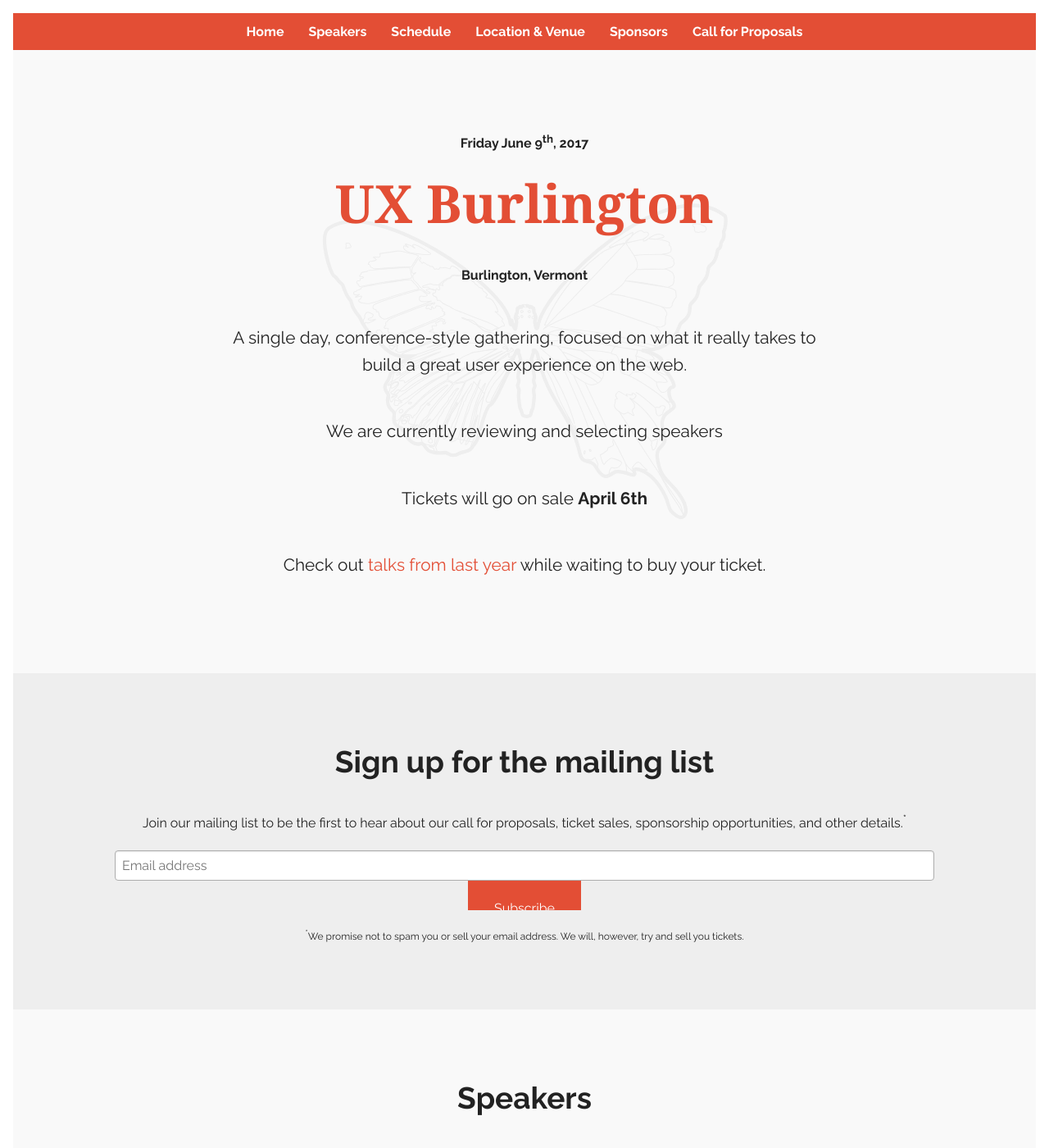
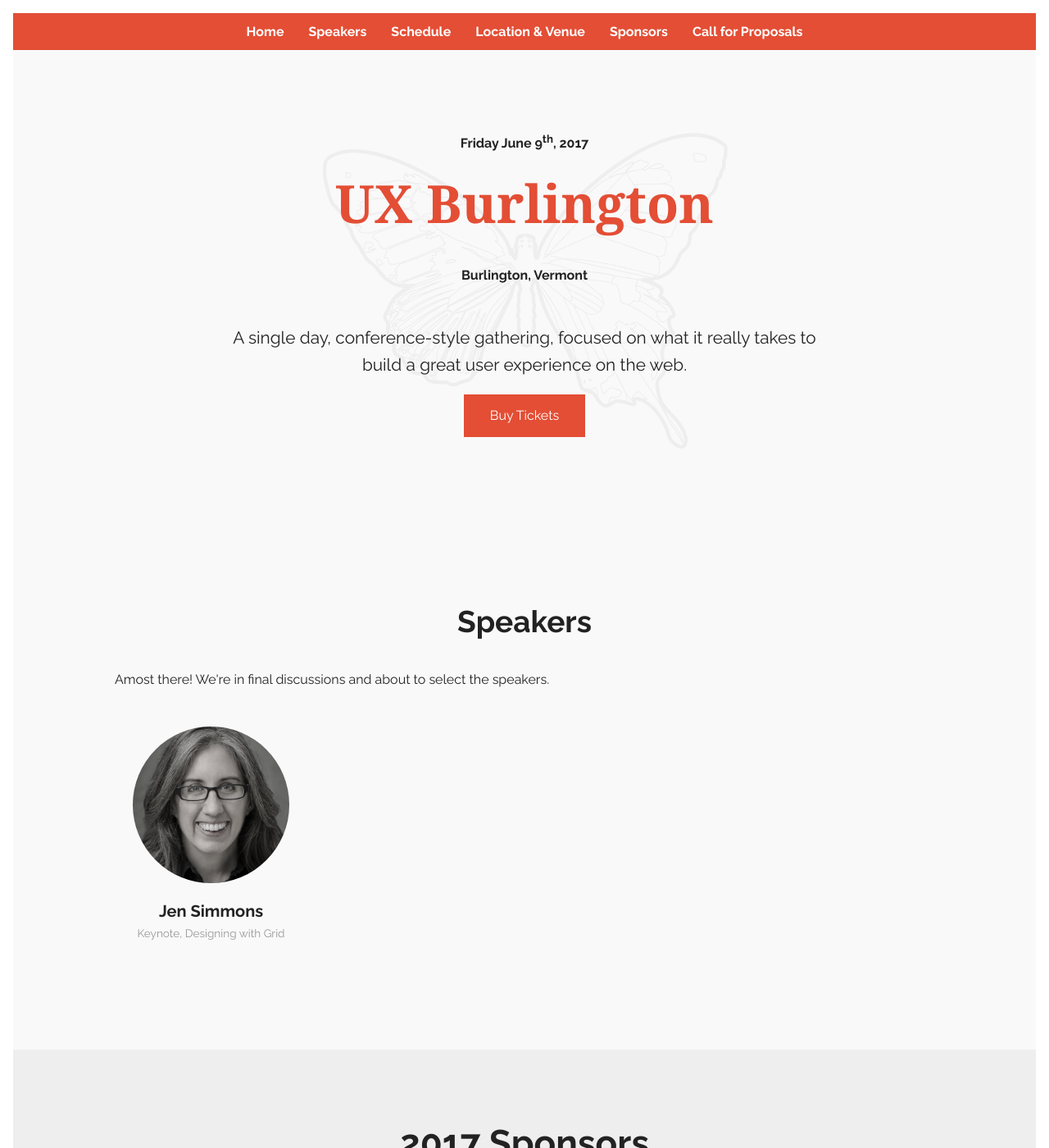
Before and after one commit to AgilionApps/ux-burlington-2017, a Jekyll site: the page built from index.html, in a window 1280 px wide and 1400 px high. Shown: the whole window at 82% size. Built offline with Jekyll 4.4.1, drawn with Linux system fonts in a browser that asks for light colours; some web fonts are replaced; comment, search, counter and statistics services are not loaded.

Commit message:
Getting ready to go live

```diff
--- a/index.html
+++ b/index.html
@@ -13,18 +13,18 @@
     <p>
       A single day, conference-style gathering, focused on what it really takes to build a great user experience on the web.
     </p>
-    <p>We are currently reviewing and selecting speakers</p>
-    <p>Tickets will go on sale <b>April 6th</b></p>
 
-    <!-- TODO: uncomment for sales -->
-    <!--<button class="button-lrg" onclick="location.href='https://ti.to/ux-burlington/2017';">Buy Tickets</button>-->
+<!--     <p>Tickets will go on sale <b>April 6th</b></p> -->
 
-    <p>Check out <a href="https://vimeo.com/album/4035061">talks from last year</a> while waiting to buy your ticket.</p>
+
+    <button class="button-lrg" onclick="location.href='https://ti.to/ux-burlington/2017';">Buy Tickets</button>
+
+    <!-- <p>Check out <a href="https://vimeo.com/album/4035061">talks from last year</a> while waiting to buy your ticket.</p> -->
 
   </div>
 </section>
 
-<section id='mailing-list-signup' class='sign-up-section darker-section'>
+<!-- <section id='mailing-list-signup' class='sign-up-section darker-section'>
   <div class='wrapper'>
     <h2>Sign up for the mailing list</h2>
     <p class='sub-copy'>
@@ -32,30 +32,32 @@
     </p>
 
     <div>
-      <!-- Begin MailChimp Signup Form -->
+
       <div id="mc_embed_signup" class='email-form'>
         <form action="//agilion.us10.list-manage.com/subscribe/post?u=d23a4088229d257c152f24c8d&amp;id=e893dc4c33" method="post" id="mc-embedded-subscribe-form" name="mc-embedded-subscribe-form" class="validate" target="_blank" novalidate>
           <div id="mc_embed_signup_scroll">
             <input type="email" value="" name="EMAIL" class="email" id="mce-EMAIL" placeholder="Email address" required>
-            <!-- real people should not fill this in and expect good things - do not remove this or risk form bot signups-->
+
             <div style="position: absolute; left: -5000px;"><input type="text" name="b_d23a4088229d257c152f24c8d_e893dc4c33" tabindex="-1" value=""></div>
             <input type="submit" value="Subscribe" name="subscribe" id="mc-embedded-subscribe" class="button">
           </div>
         </form>
       </div>
 
-      <!--End mc_embed_signup-->
+
     </div>
     <div class='bad-joke'>
       <sup>*</sup>We promise not to spam you or sell your email address. We will, however, try and sell you tickets.
     </div>
   </div>
-</section>
+</section> -->
 
 
 <section id='speakers'>
   <div class='wrapper'>
     <h2>Speakers</h2>
+
+     <p>Amost there!  We're in final discussions and about to select the speakers.</p>
 
     <ul class='speaker-list'>
       {% assign speakers = site.categories.speaker | sort: 'order' %}
```
